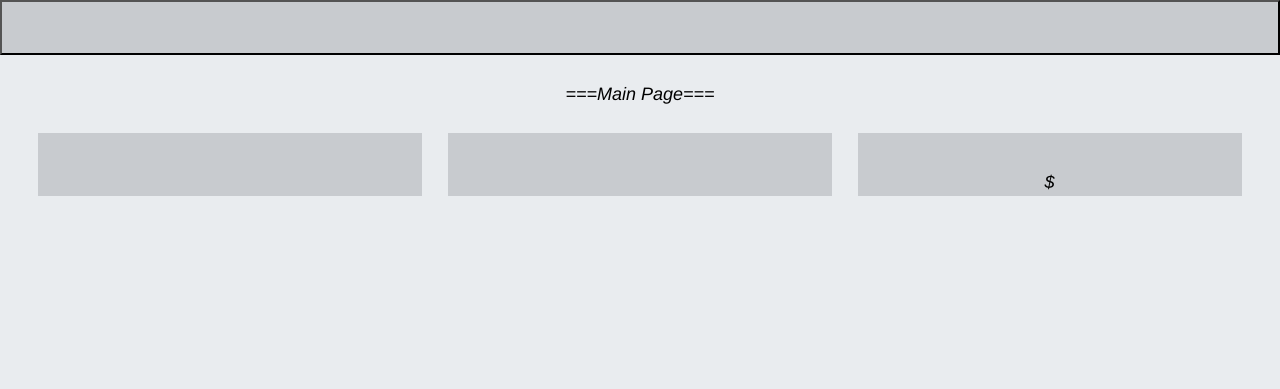
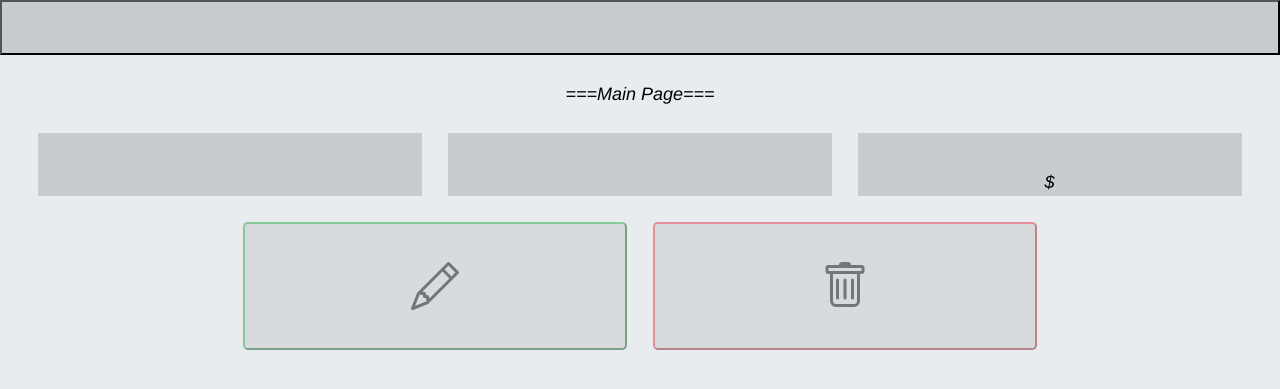
Before and after one commit to vm0123456789/epam-university-python-2020-finalproject, a Flask app: page /employees/1 in a window 1280 px wide. Shown: the top 389 px of the page. Run offline with Flask 2, Linux system fonts and the light colour scheme; data that the repository does not hold is empty; some libraries are stand-ins or nearby versions.

Commit message:
Created 'edit' and 'delete' flexboxes in employee.html

```diff
--- a/app/templates/employee.html
+++ b/app/templates/employee.html
@@ -29,5 +29,31 @@
                 {{ empl['salary'] }}$
             </div>
         </div>
+
+        <!-- 'EDIT EMPLOYEE' FLEXBOX -->
+        <button href='#' class="flexbox_item btn-lg btn-success" data-toggle="modal" data-target="#modal_add_employee"
+           style="justify-content: center; opacity: 0.5;">
+            <div class="flexbox_inscription btn-lg">
+                <svg width="2em" height="2em" viewBox="0 0 16 16" class="bi bi-pencil" fill="currentColor"
+                     xmlns="http://www.w3.org/2000/svg">
+                    <path fill-rule="evenodd"
+                          d="M12.146.146a.5.5 0 0 1 .708 0l3 3a.5.5 0 0 1 0 .708l-10 10a.5.5 0 0 1-.168.11l-5 2a.5.5 0 0 1-.65-.65l2-5a.5.5 0 0 1 .11-.168l10-10zM11.207 2.5L13.5 4.793 14.793 3.5 12.5 1.207 11.207 2.5zm1.586 3L10.5 3.207 4 9.707V10h.5a.5.5 0 0 1 .5.5v.5h.5a.5.5 0 0 1 .5.5v.5h.293l6.5-6.5zm-9.761 5.175l-.106.106-1.528 3.821 3.821-1.528.106-.106A.5.5 0 0 1 5 12.5V12h-.5a.5.5 0 0 1-.5-.5V11h-.5a.5.5 0 0 1-.468-.325z"/>
+                </svg>
+            </div>
+        </button>
+
+        <!-- 'DELETE EMPLOYEE' FLEXBOX -->
+        <button href='#' class="flexbox_item btn-lg btn-danger" data-toggle="modal" data-target="#modal_add_employee"
+           style="justify-content: center; opacity: 0.5;">
+            <div class="flexbox_inscription btn-lg">
+                <svg width="2em" height="2em" viewBox="0 0 16 16" class="bi bi-trash" fill="currentColor"
+                     xmlns="http://www.w3.org/2000/svg">
+                    <path d="M5.5 5.5A.5.5 0 0 1 6 6v6a.5.5 0 0 1-1 0V6a.5.5 0 0 1 .5-.5zm2.5 0a.5.5 0 0 1 .5.5v6a.5.5 0 0 1-1 0V6a.5.5 0 0 1 .5-.5zm3 .5a.5.5 0 0 0-1 0v6a.5.5 0 0 0 1 0V6z"/>
+                    <path fill-rule="evenodd"
+                          d="M14.5 3a1 1 0 0 1-1 1H13v9a2 2 0 0 1-2 2H5a2 2 0 0 1-2-2V4h-.5a1 1 0 0 1-1-1V2a1 1 0 0 1 1-1H6a1 1 0 0 1 1-1h2a1 1 0 0 1 1 1h3.5a1 1 0 0 1 1 1v1zM4.118 4L4 4.059V13a1 1 0 0 0 1 1h6a1 1 0 0 0 1-1V4.059L11.882 4H4.118zM2.5 3V2h11v1h-11z"/>
+                </svg>
+            </div>
+        </button>
     </div>
+
 {% endblock %}
```
